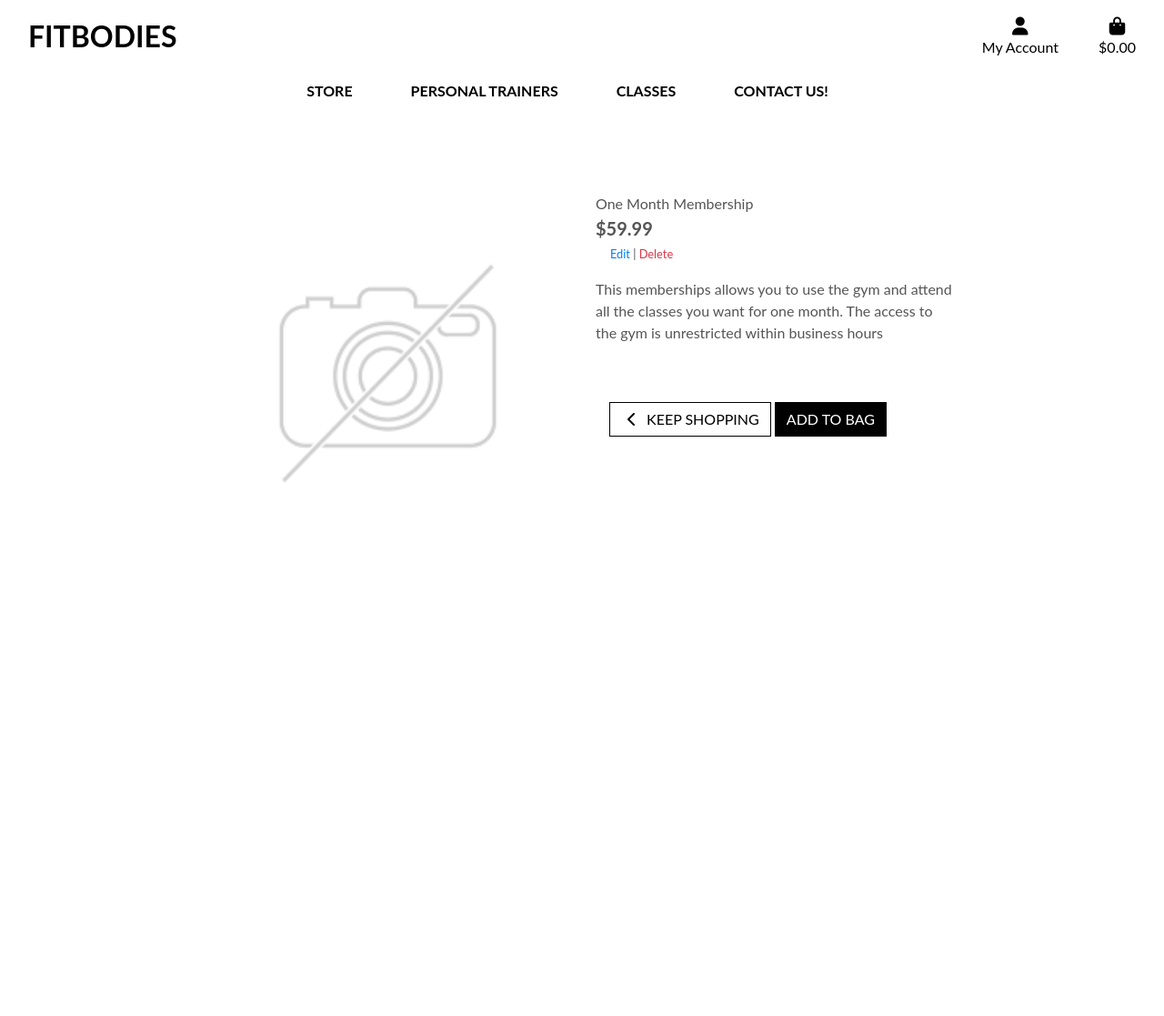
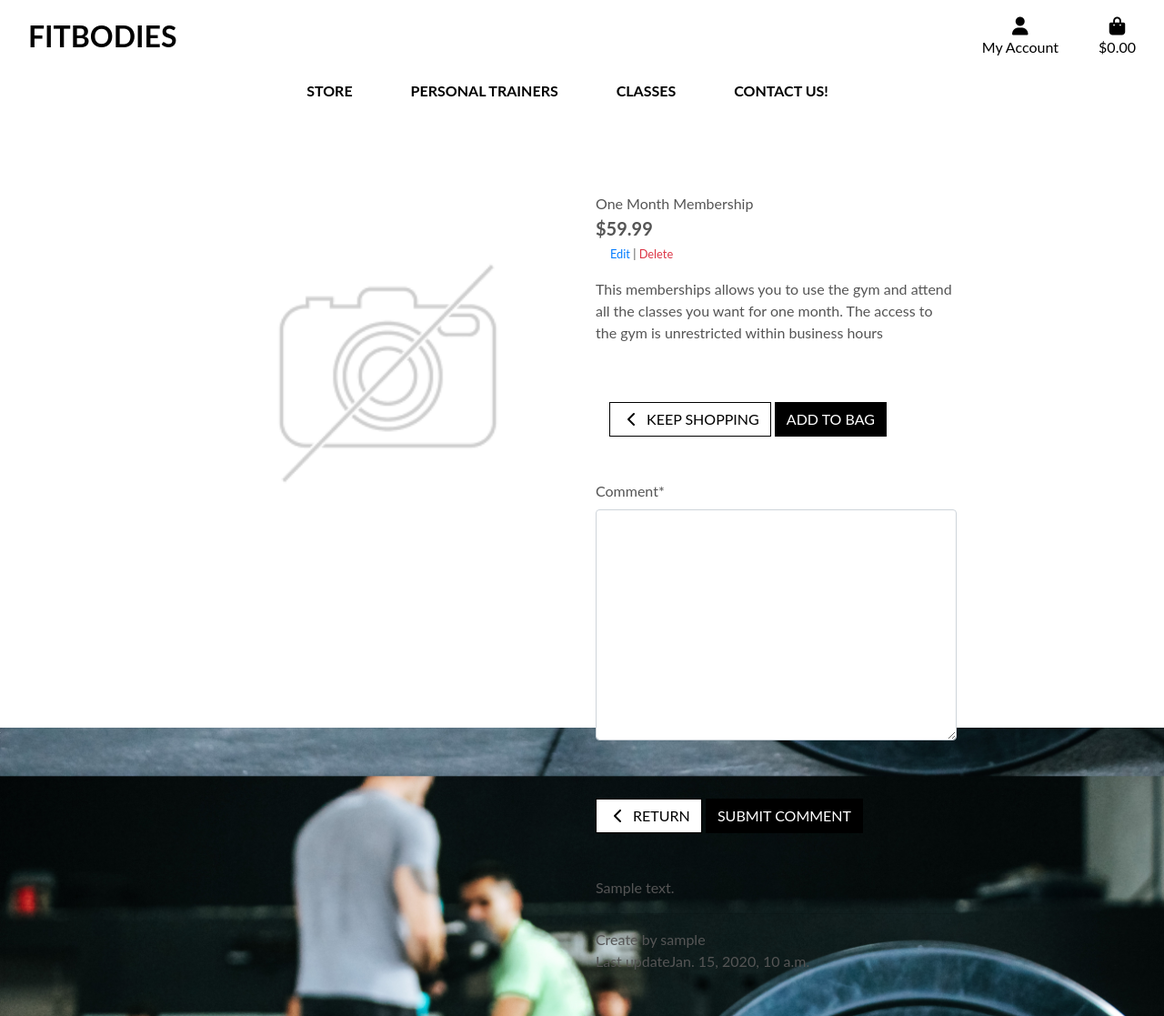
Before and after one commit to rfpotrero/fitbodies, a Django app: page /products/1/ in a window 1280 px wide. Shown: the whole page at 91% size. Before the commit the page ends 530 px from the top, so only its background shows below. Run offline with Django 3.2, Linux system fonts and the light colour scheme; a user stored in the database is signed in; data comes from the database, SQL or seed files in the repository; tables that the repository leaves empty hold one stand-in row (values such as "Sample post"); parts of the project's set-up code (start-up, migrations or seed data) failed here and were passed over; some libraries are stand-ins or nearby versions.

Commit message:
refactor: change product view to include reviews
Include the add review area text to the product detail view if the user
is logged in, if the user is not logged in it will not be displayed.
Display any existing review to every visiting user. #99

```diff
--- a/products/templates/products/product_detail.html
+++ b/products/templates/products/product_detail.html
@@ -49,8 +49,33 @@
                                 <input type="submit" class="btn btn-black rounded-0 text-uppercase mt-5" value="Add to Bag">
                             </div>
                             <input type="hidden" name="redirect_url" value="{{ request.path }}">
-                        </div>
                     </form>
+                </div>
+                {% if request.user.is_authenticated %}
+                <div class="mb-5 mt-md-5">
+                    <form method="POST" action="{% url 'add_review' product.id %}">
+                        {% csrf_token %}
+                        {{ review_form | crispy }}
+                        <a href=" url 'products/products.html'" class="btn btn-outline-black rounded-0 mt-5">
+                            <span class="icon">
+                                <i class="fas fa-chevron-left"></i>
+                            </span>
+                            <span class="text-uppercase">Return</span>
+                        </a>
+                        <input type="submit" class="btn btn-black rounded-0 text-uppercase mt-5" value="Submit Comment">
+                    </form>
+                </div>
+                {% endif %}
+                <div class="mb-5 mt-md-5">
+                        {% for review in reviews%}
+                            <div class="product-details-container mb-5 mt-md-5">
+
+                                <p class="mb-0">{{ review.comment }}</p>
+                                <hr>
+                                <p class="mb-0">Create by {{ review.user }}</p>
+                                <p class="mb-0">Last update{{ review.created_at }}</p>
+                            </div>
+                        {% endfor %}
                 </div>
             </div>
         </div>
--- a/products/views.py
+++ b/products/views.py
@@ -3,6 +3,8 @@ from django.contrib import messages
 from django.contrib.auth.decorators import login_required
 from .models import Product, Category
 from .forms import ProductForm
+from reviews.forms import ReviewForm
+from reviews.models import Review
 
 # Create your views here.
 
@@ -29,9 +31,13 @@ def product_detail(request, product_id):
     """ A view to show individual product details """
 
     product = get_object_or_404(Product, pk=product_id)
+    review_form = ReviewForm()
+    reviews = Review.objects.filter(product_id=product.pk)
 
     context = {
         'product': product,
+        'review_form': review_form,
+        'reviews': reviews
     }
 
     return render(request, 'products/product_detail.html', context)
```
